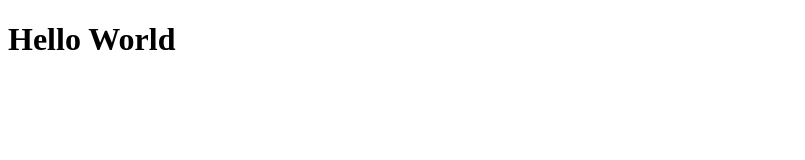
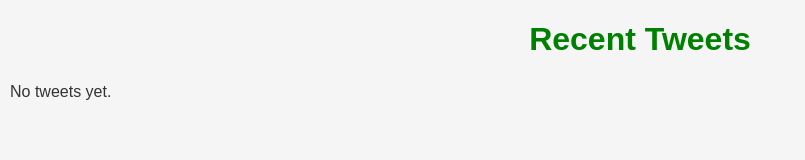
Before and after one commit to ikramed/alx_html_css, a plain HTML site: page html_basic/tweets.html in a window 1280 px wide. Shown: the whole page, without its empty margins (0-805 px from the left). Drawn offline with Linux system fonts and the light colour scheme.

Commit message:
Add html content and basic css

```diff
--- /dev/null
+++ b/css_basic/base.css
@@ -0,0 +1,12 @@
+body {
+    font-family: Arial, sans-serif;
+    background-color: #f5f5f5;
+    color: #333;
+    margin: 0;
+    padding: 0;
+}
+
+h1 {
+    color: green;
+    text-align: center;
+}
--- /dev/null
+++ b/css_basic/styles.css
@@ -0,0 +1,14 @@
+p {
+    font-size: 16px;
+    line-height: 1.5;
+    margin: 10px;
+}
+
+a {
+    text-decoration: none;
+    color: blue;
+}
+
+a:hover {
+    color: darkblue;
+}
--- a/html_basic/tweets.html
+++ b/html_basic/tweets.html
@@ -3,8 +3,12 @@
 <head>
     <meta charset="UTF-8">
     <title>Tweet Page</title>
+     <link href="../css_basic/base.css" rel="stylesheet">
+    <link href="../css_basic/styles.css" rel="stylesheet">
 </head>
 <body>
-    <h1>Hello World</h1>
+
+     <h1>Recent Tweets</h1>
+    <p>No tweets yet.</p>
 </body>
 </html>
```
Also changed, not shown: html_basic/index.html (+4 -0 lines).
